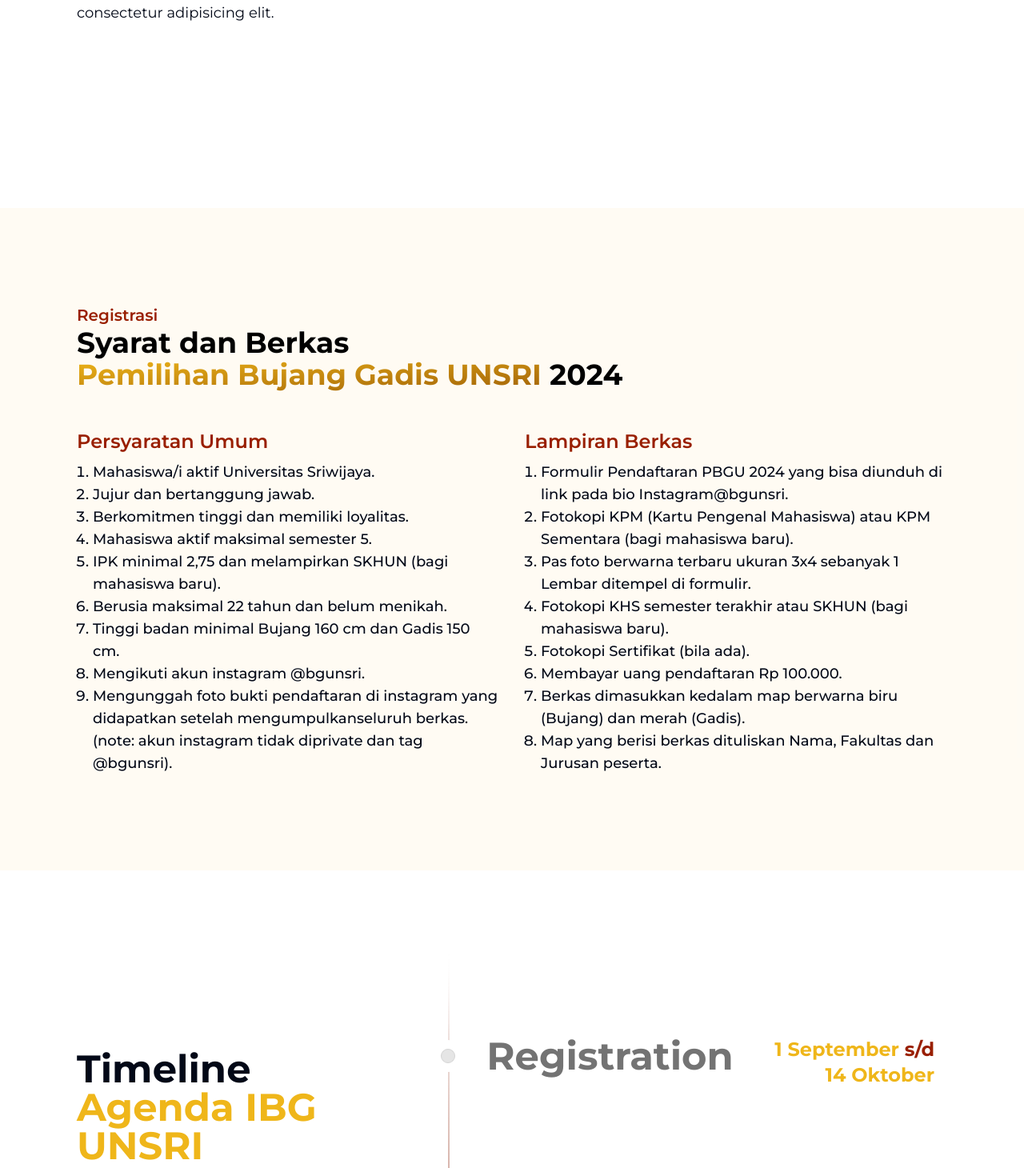
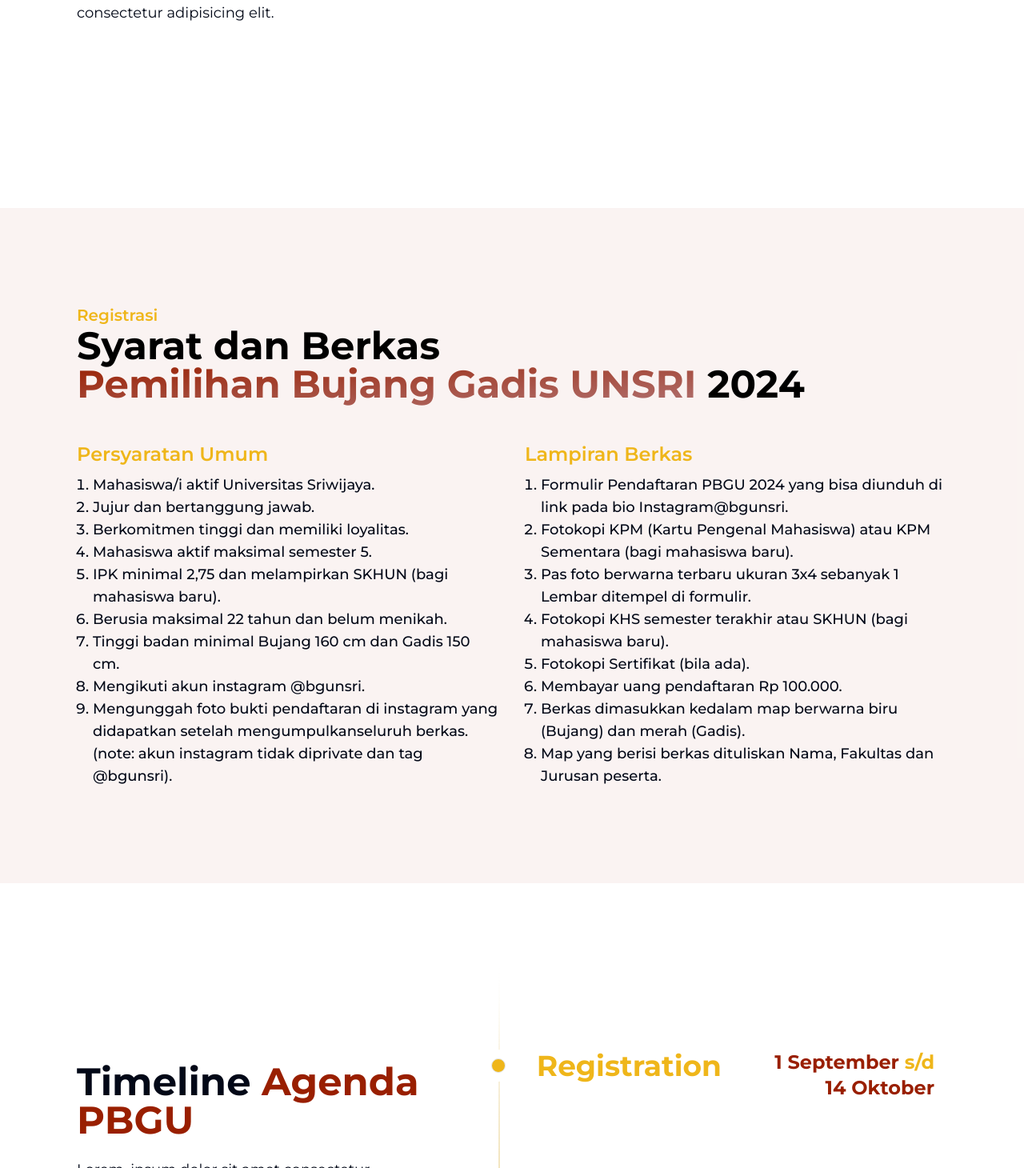
Before and after one commit to zildjianvitoo/pbgu-2024, a Next.js app: page / in a window 1280 px wide. Shown: the part 1340-2800 px from the top of the page at 80% size. Built offline with nearby package versions, Linux system fonts and the light colour scheme; no server answers.

Commit message:
fix: some section

```diff
--- a/app/globals.css
+++ b/app/globals.css
@@ -10,9 +10,9 @@
     --card-foreground: 222.2 84% 4.9%;
     --popover: 0 0% 100%;
     --popover-foreground: 222.2 84% 4.9%;
-    --primary: 44 87% 52%;
+    --primary: 12 100% 30%;
     --primary-foreground: 210 40% 98%;
-    --secondary: 12 100% 30%;
+    --secondary: 44 87% 52%;
     --secondary-foreground: 222.2 47.4% 11.2%;
     --muted: 210 40% 96.1%;
     --muted-foreground: 215.4 16.3% 46.9%;
--- a/components/Root/Footer.tsx
+++ b/components/Root/Footer.tsx
@@ -62,7 +62,7 @@
   return (
     <footer
       id="footer"
-      className="bottom-0 left-0 rounded-t-[40px] border-t bg-primary/90 pb-4 pt-12"
+      className="bottom-0 left-0 rounded-t-[40px] border-t bg-primary pb-4 pt-12"
     >
       <div className="flex flex-col gap-6 px-6 lg:px-24">
         <div className="relative mx-auto flex w-full flex-col gap-6 lg:flex-row">
@@ -148,7 +148,7 @@
         <hr />
         <div className="flex w-full justify-between">
           <small className="text-base font-medium text-primary-foreground">
-            &copy; Copyright 2024 PLN Haleyora Power . All rights reserved.
+            &copy; Copyright 2024 Team Pake Nanya . All rights reserved.
           </small>
           <small className="cursor-pointer text-base font-medium text-primary-foreground transition hover:opacity-80">
             Terms and Conditions
--- a/components/Root/Home/Hero.tsx
+++ b/components/Root/Home/Hero.tsx
@@ -29,7 +29,7 @@
     },
     {
       text: "2024",
-      className: "text-secondary ",
+      className: "text-primary ",
     },
   ];
 
--- a/components/Root/Home/Timeline.tsx
+++ b/components/Root/Home/Timeline.tsx
@@ -6,7 +6,7 @@
   {
     title: "Registration",
     content: (
-      <p className="text-end text-xl font-bold text-primary lg:text-2xl">
+      <p className="text-xl font-bold text-primary md:text-end lg:text-2xl">
         1 September <span className="text-secondary">s/d</span>
         <br /> 14 Oktober
       </p>
@@ -15,36 +15,43 @@
   {
     title: "Pra Semifinal",
     content: (
-      <p className="text-end text-xl font-bold text-primary lg:text-2xl">
-        1 September <span className="text-secondary">s/d</span>
-        <br /> 14 Oktober
+      <p className="text-xl font-bold text-primary md:text-end lg:text-2xl">
+        23 Oktober <span className="text-secondary">s/d</span>
+        <br /> 25 Oktober
       </p>
     ),
   },
   {
     title: "Grand Semifinal",
     content: (
-      <p className="text-end text-xl font-bold text-primary lg:text-2xl">
-        1 September <span className="text-secondary">s/d</span>
-        <br /> 14 Oktober
+      <p className="text-xl font-bold text-primary md:text-end lg:text-2xl">
+        26 Oktober
       </p>
     ),
   },
   {
-    title: "Pra Semifinal",
+    title: "Pra Karantina",
     content: (
-      <p className="text-end text-xl font-bold text-primary lg:text-2xl">
-        1 September <span className="text-secondary">s/d</span>
-        <br /> 14 Oktober
+      <p className="text-xl font-bold text-primary md:text-end lg:text-2xl">
+        29 Oktober <span className="text-secondary">s/d</span>
+        <br /> 31 Oktober
       </p>
     ),
   },
   {
-    title: "Grand Semifinal",
+    title: "Karantina",
     content: (
-      <p className="text-end text-xl font-bold text-primary lg:text-2xl">
-        1 September <span className="text-secondary">s/d</span>
-        <br /> 14 Oktober
+      <p className="text-xl font-bold text-primary md:text-end lg:text-2xl">
+        1 November <span className="text-secondary">s/d</span>
+        <br /> 7 November
+      </p>
+    ),
+  },
+  {
+    title: "Grand Final",
+    content: (
+      <p className="text-xl font-bold text-primary md:text-end lg:text-2xl">
+        8 November
       </p>
     ),
   },
@@ -71,13 +78,18 @@
   const opacityTransform = useTransform(scrollYProgress, [0, 0.1], [0, 1]);
 
   return (
+    <section id="timeline">
       <div
-      className="flex w-full flex-col gap-12 bg-primary/5 bg-white px-6 py-20 md:py-24 lg:flex-row lg:px-24"
+        className="flex w-full flex-col gap-8 bg-primary/5 bg-white px-6 py-20 sm:gap-12 md:py-24 lg:flex-row lg:px-24"
         ref={containerRef}
       >
         <div className="flex-[2] space-y-6 lg:mt-32">
           <h2 className="text-3xl font-bold capitalize md:text-4xl lg:text-5xl">
-          Timeline <span className="text-primary">Agenda IBG UNSRI</span>
+            Timeline{" "}
+            <span className="text-primary">
+              Agenda <br />
+              PBGU
+            </span>
           </h2>
           <p className="md:text-lg">
             Lorem, ipsum dolor sit amet consectetur adipisicing elit. Fuga,
@@ -99,18 +111,18 @@
             >
               <div className="sticky top-40 z-40 flex max-w-xs flex-col items-center self-start md:w-full md:flex-row lg:max-w-sm">
                 <div className="absolute left-3 flex h-10 w-10 items-center justify-center rounded-full bg-white dark:bg-black md:left-3">
-                <div className="h-4 w-4 rounded-full border border-neutral-300 bg-neutral-200 p-2 dark:border-neutral-700 dark:bg-neutral-800" />
+                  <div className="h-4 w-4 rounded-full border bg-secondary p-2" />
                 </div>
-              <h3 className="hidden text-xl font-bold text-neutral-500 dark:text-neutral-500 md:block md:pl-20 md:text-5xl">
+                <h3 className="hidden text-xl font-bold text-secondary sm:text-3xl md:block md:pl-20 md:text-4xl">
                   {item.title}
                 </h3>
               </div>
 
               <div className="relative w-full pl-20 pr-4 md:pl-4">
-              <h3 className="mb-4 block text-left text-2xl font-bold text-neutral-500 dark:text-neutral-500 md:hidden">
+                <h3 className="block text-left text-3xl font-bold text-neutral-500 dark:text-neutral-500 md:hidden lg:mb-4">
                   {item.title}
                 </h3>
-              {item.content}{" "}
+                <div>{item.content}</div>
               </div>
             </div>
           ))}
@@ -130,5 +142,6 @@
           </div>
         </div>
       </div>
+    </section>
   );
 }
--- a/components/Root/Home/TnC.tsx
+++ b/components/Root/Home/TnC.tsx
@@ -29,9 +29,9 @@
     >
       <div className="flex flex-col py-6 lg:py-10">
         <h5 className="text-xl font-semibold text-secondary">Registrasi</h5>
-        <h1 className="text-3xl font-bold text-black lg:text-4xl">
+        <h1 className="text-3xl font-bold text-black md:text-4xl lg:text-5xl">
           Syarat dan Berkas <br />{" "}
-          <span className="bg-gradient-to-br from-primary to-yellow-700 bg-clip-text text-transparent">
+          <span className="bg-gradient-to-br from-primary to-red-900/60 bg-clip-text text-transparent">
             Pemilihan Bujang Gadis UNSRI
           </span>{" "}
           2024
--- a/components/Root/NavbarMobile.tsx
+++ b/components/Root/NavbarMobile.tsx
@@ -34,7 +34,7 @@
           <SheetTitle className="flex w-full items-center justify-center gap-3 pt-6">
             <figure className="relative h-12 w-40">
               <Image
-                src="/images/logo-pln-hp.png"
+                src="/images/logo-ibgu.png"
                 fill
                 className="object-contain object-center"
                 alt="logo"
@@ -52,7 +52,7 @@
                     href={link.path}
                     className={cn(
                       "text-start text-xl text-primary",
-                      pathname === link.path && "font-semibold underline"
+                      pathname === link.path && "font-semibold underline",
                     )}
                   >
                     {link.name}
@@ -62,7 +62,7 @@
             </div>
             <div className="mt-8 flex flex-col gap-4">
               <Link href={"/login"}>
-                <Button className="rounded-md border border-transparent bg-primary px-9 text-background hover:border-primary hover:bg-transparent hover:text-primary">
+                <Button className="w-full rounded-md border border-transparent bg-primary px-9 text-background hover:border-primary hover:bg-transparent hover:text-primary">
                   Login
                 </Button>
               </Link>
```
Lines whose indentation alone changed are shown as unchanged.
